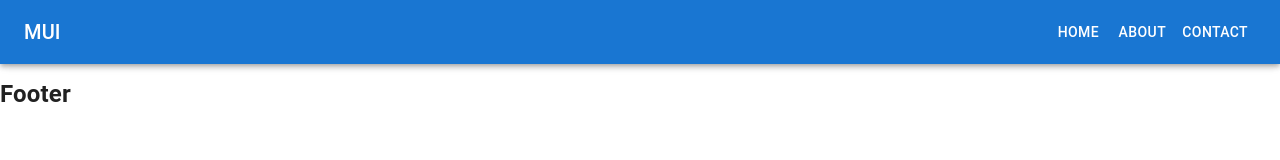
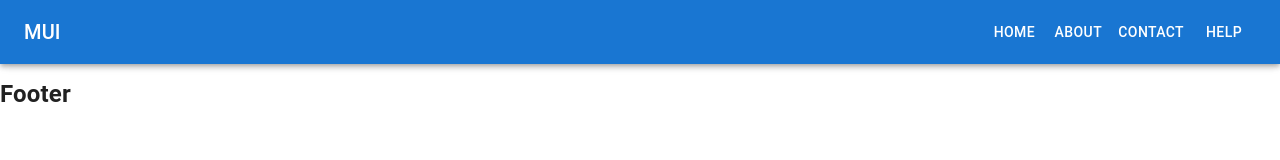
Before and after one commit to eLuckyan/KRISAT, a React (Create React App) app: page / in a window 1280 px wide. Shown: the top 160 px of the page. Built offline with nearby package versions, Linux system fonts and the light colour scheme.

Commit message:
local change

```diff
--- a/package.json
+++ b/package.json
@@ -13,7 +13,7 @@
     "react": "^18.3.1",
     "react-dom": "^18.3.1",
     "react-router-dom": "^6.26.1",
-    "react-scripts": "5.0.1",
+    "react-scripts": "^5.0.1",
     "web-vitals": "^2.1.4"
   },
   "scripts": {
--- a/src/Layout/Header/index.jsx
+++ b/src/Layout/Header/index.jsx
@@ -17,7 +17,7 @@ import Typography from "@mui/material/Typography";
 import Button from "@mui/material/Button";
 
 const drawerWidth = 240;
-const navItems = ["Home", "About", "Contact"];
+const navItems = ["Home", "About", "Contact","Help"];
 const Header = (props) => {
   const { window } = props;
   const [mobileOpen, setMobileOpen] = React.useState(false);
```
Also changed, not shown: 1 other file (tests, documents, lock files or other folders).
